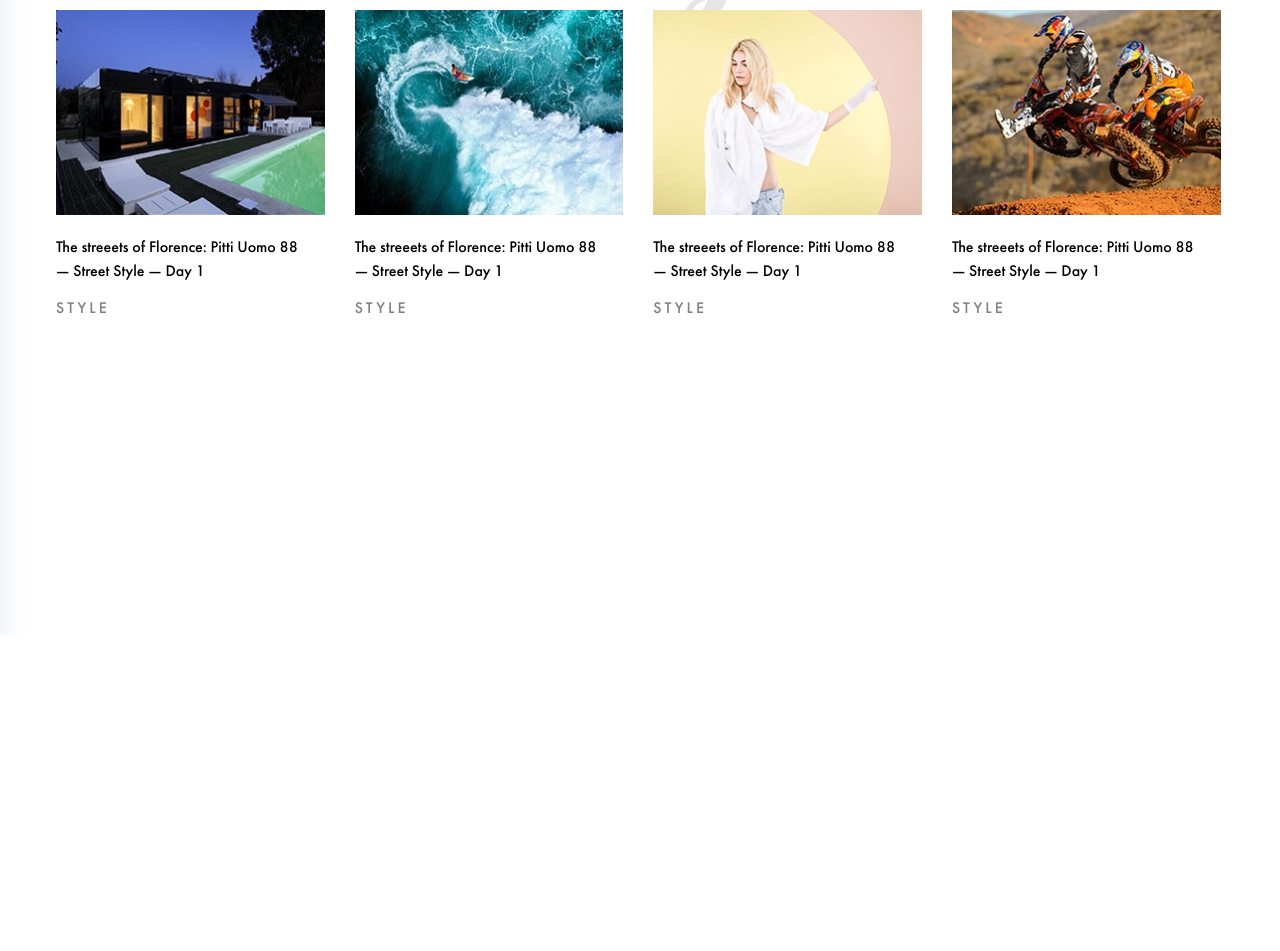
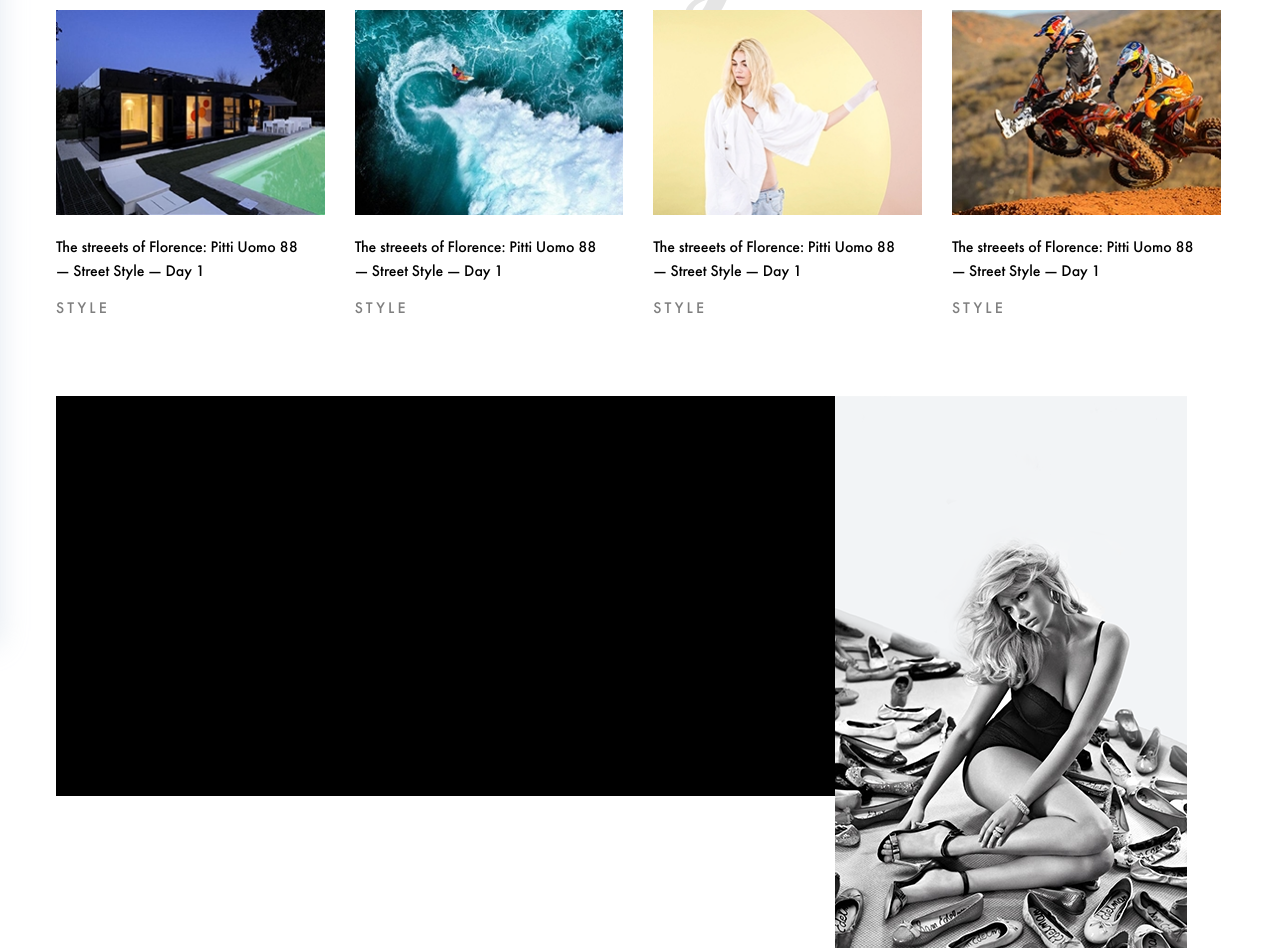
Before and after one commit to Dudinszky/Marge, a website: page index.html in a window 1280 px wide. Shown: the part 804-1755 px from the top of the page. Before the commit the page ends 1440 px from the top, so only its background shows below. Drawn offline with Linux system fonts and the light colour scheme.

Commit message:
sidebar,gay-bar

```diff
--- a/index.html
+++ b/index.html
@@ -187,7 +187,16 @@
     </div>
 </div>
 
+<div class="grid main__content">
+    <div class="main__content-left col-8-12">
 
+    </div>
+    <div class="main__content-right col-4-12">
+        <div class="main__right-img--wrap">
+            <img src="public/img/content-1.png" class="main__right-img"/>
+        </div>
+    </div>
+</div>
 
 </body>
 </html>
--- a/public/scss/main.scss
+++ b/public/scss/main.scss
@@ -206,3 +206,22 @@
     }
   }
 }
+
+.main__content {
+  padding-top: 73px;
+
+  .main__content-left {
+    height: 400px;
+    background: #000;
+    padding: 0;
+  }
+
+  .main__content-right {
+    padding: 0;
+    .main__right-img--wrap {
+      padding: 0;
+
+    }
+
+  }
+}
```
Also changed, not shown: public/css/main.css, public/img/content-1.png (added), 1 other file.
